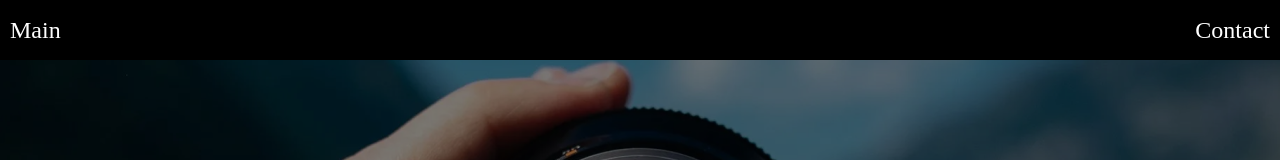
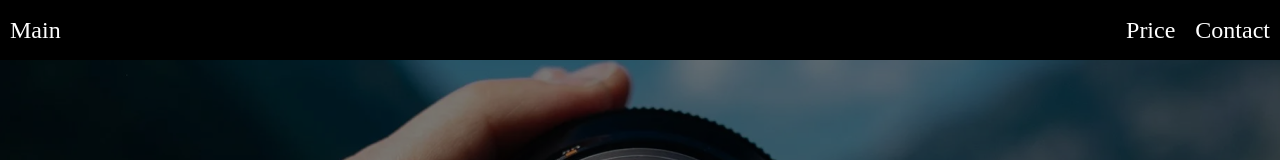
Before and after one commit to sssgen/photo-layout, a React (Create React App) app in the folder client/: page / in a window 1280 px wide. Shown: the top 160 px of the page. Built offline with nearby package versions, Linux system fonts and the light colour scheme.

Commit message:
price page

```diff
--- a/client/src/components/Navbar/Navbar.jsx
+++ b/client/src/components/Navbar/Navbar.jsx
@@ -11,6 +11,7 @@ const Navbar = () => {
                     <Link className='navbarLink' to='/' >Main</Link>
                 </div>
                 <div className='navbarLinks'>
+                    <Link className='navbarLink' to='/price'>Price</Link>
                     <Link className='navbarLink' to='/contact'>Contact</Link>
                 </div>
             </div>
--- a/client/src/components/WebsiteRoutes/PublicRoutes.js
+++ b/client/src/components/WebsiteRoutes/PublicRoutes.js
@@ -1,5 +1,6 @@
 import LandingPage from '../../pages/Landing/Landing'
 import ContactUs from '../../pages/ContactUs/ContactUs'
+import Price from '../../pages/Price/Price'
 
 export const PublicRoutes = [
     {
@@ -11,5 +12,10 @@ export const PublicRoutes = [
         path: '/contact',
         element: <ContactUs />,
         key: 2
+    },
+    {
+        path: '/price',
+        element: <Price />,
+        key: 3
     }
 ]
```
